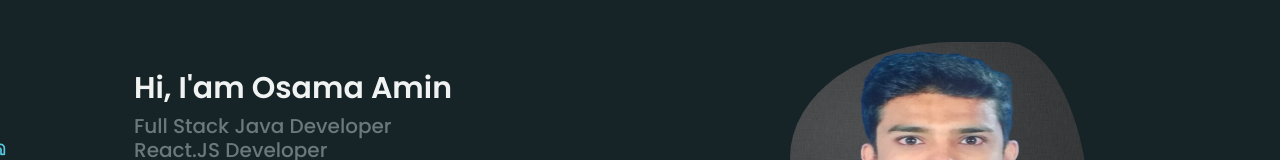
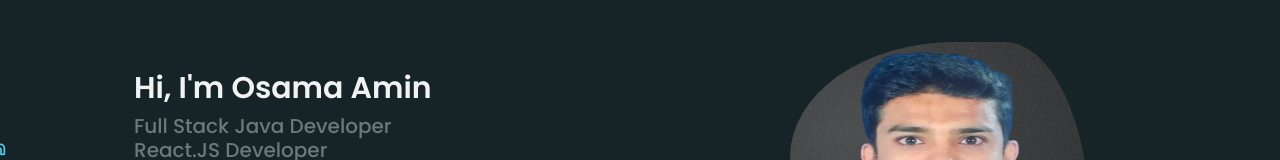
Before and after one commit to osamaamin402/myportfolio, a React (Create React App) app: page / in a window 1280 px wide. Shown: the part 174-334 px from the top of the page. Built offline with nearby package versions, Linux system fonts and the light colour scheme.

Commit message:
Home page change

```diff
--- a/src/components/Home.jsx
+++ b/src/components/Home.jsx
@@ -23,7 +23,7 @@
 
 
                         <div className="home__data">
-                            <h1 className="home__title">Hi, I'am Osama Amin</h1>
+                            <h1 className="home__title">Hi, I'm Osama Amin</h1>
                             <h3 className="home__subtitle">Full Stack Java Developer <br></br> React.JS Developer</h3>
                             <p className="home__description">Experienced Full Stack Java and React JS Developer with 3.5 years of hands-on experience.</p>
                             <a href="#contact" className="button button--flex home__button">
```
